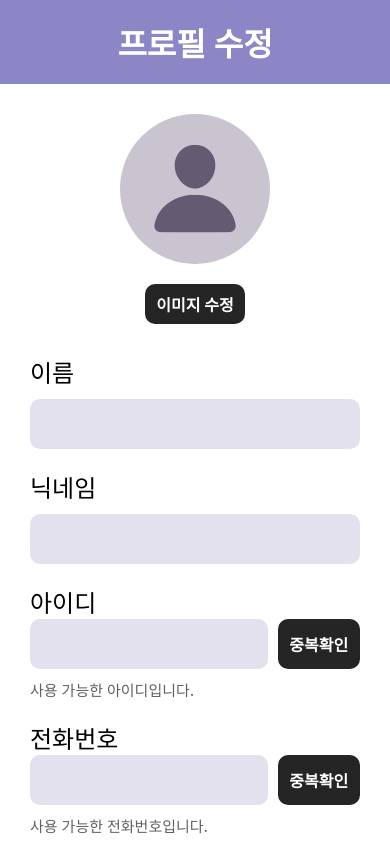
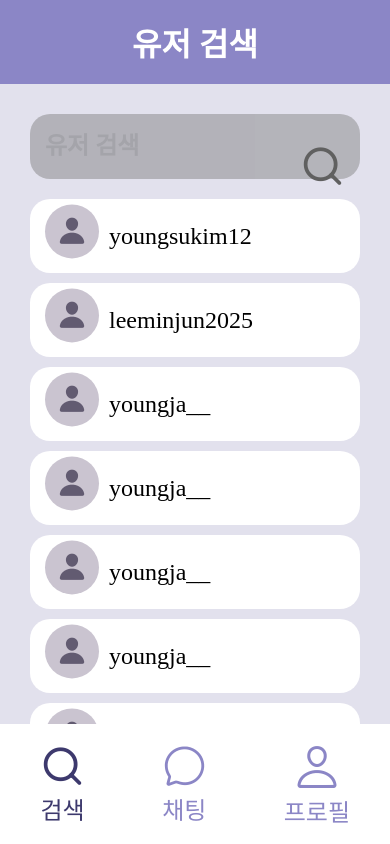
Before and after one commit to ssuryeon/gdgoc_project_frontend, a React Native app: screen / in a window 390 px wide. Built offline with nearby package versions, Linux system fonts and the light colour scheme.

Commit message:
feat: 유저 검색 페이지

```diff
--- a/src/App.tsx
+++ b/src/App.tsx
@@ -4,12 +4,13 @@ import {theme} from './theme';
 // import Home from './pages/Home';
 // import SignUp from './pages/SignUp';
 // import Profile from './pages/Profile';
-import ModifyProfile from './pages/ModifyProfile';
+// import ModifyPage from './pages/ModifyPage';
+import SearchPage from './pages/SearchPage';
 
 function App() {
   return (
     <ThemeProvider theme={theme}>
-      <ModifyProfile />
+      <SearchPage />
     </ThemeProvider>
   );
 }
--- /dev/null
+++ b/src/components/Container.tsx
@@ -0,0 +1,9 @@
+import styled from 'styled-components/native';
+
+export const Container = styled.View`
+    background-color: #fff;
+    justify-content: center;
+    align-items: center;
+    width: 100%;
+    padding: 30px
+`;
--- a/src/components/ProfileIcon.tsx
+++ b/src/components/ProfileIcon.tsx
@@ -12,14 +12,15 @@ const Circle = styled.View`
 `;
 
 interface IProfile {
-    style?: Object
+    style?: Object,
+    iconSize?: number
 }
 
-const ProfileIcon = ({style}:IProfile) => {
+const ProfileIcon = ({style, iconSize=100}:IProfile) => {
     const theme = useTheme();
     return (
         <Circle style={style}>
-            <Ionicons name='person' size={100} color={theme.profileIcon}/>
+            <Ionicons name='person' size={iconSize} color={theme.profileIcon}/>
         </Circle>
     )
 }
--- a/src/pages/ModifyProfile.tsx
+++ b/src/pages/ModifyPage.tsx
@@ -5,17 +5,9 @@ import Form from '../components/Form';
 import BtnForm from '../components/BtnForm';
 import Button from '../components/Button';
 import {View, ScrollView} from 'react-native';
+import {Container} from '../components/Container';
 
-const Container = styled.View`
-    background-color: #fff;
-    justify-content: center;
-    align-items: center;
-    width: 100%;
-
-    padding: 30px;
-`;
-
-const ModifyProfile = () => {
+const ModifyPage = () => {
     return (
         <>
             <Header text='프로필 수정' />
@@ -38,4 +30,4 @@ const ModifyProfile = () => {
     )
 }
 
-export default ModifyProfile;
+export default ModifyPage;
--- /dev/null
+++ b/src/pages/SearchPage.tsx
@@ -0,0 +1,82 @@
+import Header from '../components/Header';
+import Menu from '../components/Menu';
+import {View, ScrollView, Pressable, StyleSheet} from 'react-native';
+import {Container} from '../components/Container';
+import styled, {useTheme} from 'styled-components/native';
+import Feather from 'react-native-vector-icons/Feather';
+import ProfileIcon from '../components/ProfileIcon';
+import CustomText from '../components/CustomText';
+
+
+const SearchInput = styled.TextInput`
+    width: 100%;
+    height: 65px;
+    border-radius: 20px;
+    border: none;
+    background-color: rgba(127, 127, 127, 47);
+    opacity: 0.47;
+    padding-left: 15px;
+    color: ${props => props.theme.grayText};
+    font-family: 'Pretendard';
+    font-weight: 700;
+    font-size: 24px;
+    margin-bottom: 20px;
+`;
+
+interface IUserModal {
+    text: string,
+}
+
+const UserModal = ({text}:IUserModal) => {
+    return (
+        <View style={styles.usermodal}>
+            <ProfileIcon style={{width: 54, height: 54, marginRight: 10, transform: 'translateY(10%)'}} iconSize={30}/>
+            <CustomText style={{fontSize: 24, fontFamily: 'Pretendard-SemiBold'}}>{text}</CustomText>
+        </View>
+    )
+}
+
+const SearchPage = () => {
+    const theme = useTheme();
+    return (
+        <>
+            <Header text="유저 검색"/>
+            <ScrollView style={{width: '100%', height: '90%'}}>
+                <Container style={{backgroundColor: theme.inputColor, padding: -10, justifyContent: 'flex-start', minHeight: '100%'}}>
+                    <View style={{flexDirection: 'row', width: '100%', padding: 0, position: 'relative'}}>
+                        <SearchInput placeholder="유저 검색"/><Pressable style={{position: 'absolute', right: 15, top: '50%', transform: 'translateY(-30%)'}}><Feather name='search' size={45} color={theme.grayText}/></Pressable>
+                    </View>
+                    <UserModal text="youngsukim12" />
+                    <UserModal text="leeminjun2025" />
+                    <UserModal text="youngja__" />
+                    <UserModal text="youngja__" />
+                    <UserModal text="youngja__" />
+                    <UserModal text="youngja__" />
+                    <UserModal text="youngja__" />
+                    <UserModal text="youngja__" />
+                    <UserModal text="youngja__" />
+                </Container>
+            </ScrollView>
+            <Menu status="search" />
+        </>
+    );
+}
+
+const styles = StyleSheet.create({
+    usermodal: {
+        width: '100%',
+        height: 74,
+        backgroundColor: '#fff',
+        borderRadius: 20,
+        paddingLeft: 15,
+        paddingRight: 15,
+        paddingTop: 10,
+        paddingBottom: 10,
+        flexDirection: 'row',
+        alignItems: 'center',
+        boxShadow: '0 4 10 0 rgba(132, 132, 132, 0.25)',
+        marginBottom: 10,
+    }
+})
+
+export default SearchPage;
```
Also changed, not shown: src/pages/SignUp.tsx (+1 -8 lines).
